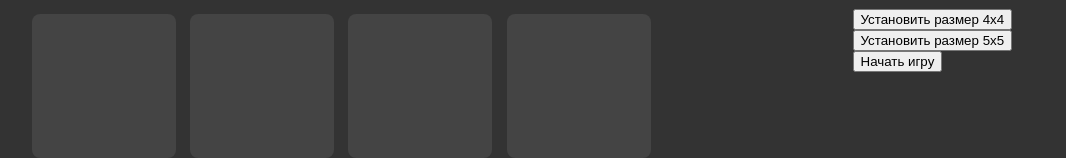
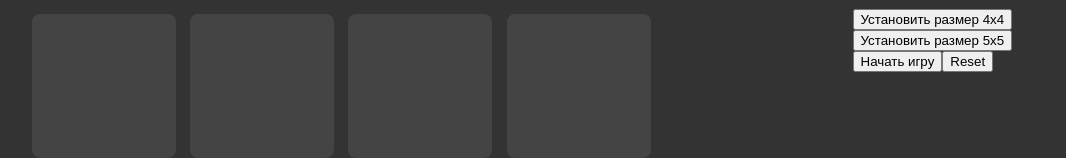
Before and after one commit to CopperyTexas/2048, a React app: page / in a window 1280 px wide. Shown: the part 393-551 px from the top of the page, without its empty margins (120-1186 px from the left). Built offline with nearby package versions, Linux system fonts and the light colour scheme.

Commit message:
TILE
нужно разобраться с анимацией появления первых двух tile

```diff
--- a/src/components/App.tsx
+++ b/src/components/App.tsx
@@ -12,14 +12,20 @@ const App = () => {
 		setGridSize(newSettings.gridSize)
 		setIsGameStarted(true) // Начать игру
 	}
-
+	const resetGame = () => {
+		setIsGameStarted(false)
+		setTimeout(() => setIsGameStarted(true), 0)
+	}
 	return (
 		<div className={classes.app}>
 			<div className={classes.gameBoardArena}>
 				<GameBoard gridSize={gridSize} startGame={isGameStarted} />
 			</div>
 			<div className={classes.settingsPanelArena}>
-				<SettingsPanel updateSettings={updateSettingsAndStartGame} />
+				<SettingsPanel
+					updateSettings={updateSettingsAndStartGame}
+					resetGame={resetGame}
+				/>
 			</div>
 		</div>
 	)
--- a/src/components/gameBoard/gameBoard.tsx
+++ b/src/components/gameBoard/gameBoard.tsx
@@ -5,20 +5,21 @@ import classes from './gameBoard.module.scss'
 
 interface GameBoardProps {
 	gridSize: number
-	startGame: boolean // Флаг для начала игры
+	startGame: boolean
 }
 
 interface TileData {
 	x: number
 	y: number
 	value: number
+	isNew?: boolean
 }
 
 const GameBoard: React.FC<GameBoardProps> = ({ gridSize, startGame }) => {
 	const [cellSize, setCellSize] = useState(100)
 	const [gapSize, setGapSize] = useState(5)
 	const [tiles, setTiles] = useState<TileData[]>([])
-	const [renderCounter, setRenderCounter] = useState(0) // Счётчик для ререндера Cell
+	const [renderCounter, setRenderCounter] = useState(0)
 
 	useEffect(() => {
 		const handleResize = () => {
@@ -39,7 +40,6 @@ const GameBoard: React.FC<GameBoardProps> = ({ gridSize, startGame }) => {
 		return () => window.removeEventListener('resize', handleResize)
 	}, [gridSize])
 
-	// Функция для добавления новой плитки
 	const addRandomTile = () => {
 		setTiles(tilesCurrent => {
 			let freePositions = []
@@ -54,17 +54,19 @@ const GameBoard: React.FC<GameBoardProps> = ({ gridSize, startGame }) => {
 			if (freePositions.length > 0) {
 				const { x, y } =
 					freePositions[Math.floor(Math.random() * freePositions.length)]
-				return [...tilesCurrent, { x, y, value: Math.random() < 0.9 ? 2 : 4 }]
+				return [
+					...tilesCurrent,
+					{ x, y, value: Math.random() < 0.9 ? 2 : 4, isNew: true },
+				]
 			}
 			return tilesCurrent
 		})
 	}
 
-	// Эффект для начала игры и ресайза
 	useEffect(() => {
 		if (startGame) {
-			setTiles([]) // Очищаем поле от плиток
-			setRenderCounter(prev => prev + 1) // Увеличиваем счётчик для ререндера Cell с анимацией
+			setTiles([])
+			setRenderCounter(prev => prev + 1)
 			setTimeout(() => {
 				addRandomTile()
 				addRandomTile()
@@ -88,12 +90,13 @@ const GameBoard: React.FC<GameBoardProps> = ({ gridSize, startGame }) => {
 			})}
 			{tiles.map(tile => (
 				<Tile
-					key={`tile-${tile.x}-${tile.y}-${renderCounter}`} // Обновление ключа для Tile тоже, если нужно
+					key={`tile-${tile.x}-${tile.y}-${renderCounter}`}
 					value={tile.value}
 					x={tile.x}
 					y={tile.y}
 					cellSize={cellSize}
 					gapSize={gapSize}
+					isNew={tile.isNew}
 				/>
 			))}
 		</div>
--- a/src/components/settingsPanel/settingsPanel.tsx
+++ b/src/components/settingsPanel/settingsPanel.tsx
@@ -6,9 +6,13 @@ interface SettingsPanelProps {
 		gridSize: number
 		startGame: boolean
 	}) => void
+	resetGame: () => void
 }
 
-const SettingsPanel: React.FC<SettingsPanelProps> = ({ updateSettings }) => {
+const SettingsPanel: React.FC<SettingsPanelProps> = ({
+	updateSettings,
+	resetGame,
+}) => {
 	const [gridSize, setGridSize] = useState<number | null>(null)
 
 	const handleStartGame = () => {
@@ -18,12 +22,17 @@ const SettingsPanel: React.FC<SettingsPanelProps> = ({ updateSettings }) => {
 			alert('Пожалуйста, выберите размер игрового поля перед началом игры.')
 		}
 	}
+	const handleResetGame = () => {
+		resetGame()
+		setGridSize(null)
+	}
 
 	return (
 		<div>
 			<h2>Настройки игры</h2>
 			<GridSizeInput updateSettings={({ gridSize }) => setGridSize(gridSize)} />
 			<button onClick={handleStartGame}>Начать игру</button>
+			<button onClick={handleResetGame}>Reset</button>
 		</div>
 	)
 }
--- a/src/components/tile/tile.module.scss
+++ b/src/components/tile/tile.module.scss
@@ -4,12 +4,13 @@
 	justify-content: center;
 	align-items: center;
 	font-weight: bold;
+	font-size: 4vmin;
 	border-radius: 1vmin;
-	transition: background-color 0.3s, transform 0.3s;
+	transition: background-color 0.3s, transform 0.5s;
 
 	// Стили для новых плиток, возможно анимация появления
 	.newTile {
-		animation: pop 0.2s ease-in-out;
+		animation: pop 0.5s ease-in-out forwards;
 	}
 
 	// Стили для объединения плиток, возможно анимация слияния
@@ -18,11 +19,13 @@
 	}
 
 	@keyframes pop {
-		0% {
+		from {
 			transform: scale(0);
+			opacity: 0;
 		}
-		100% {
+		to {
 			transform: scale(1);
+			opacity: 1;
 		}
 	}
 
```
